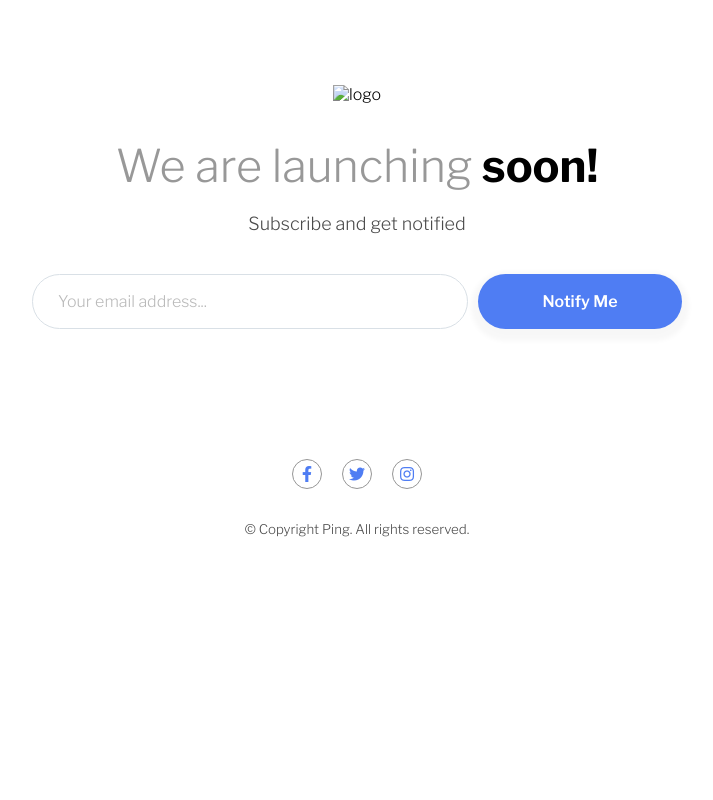
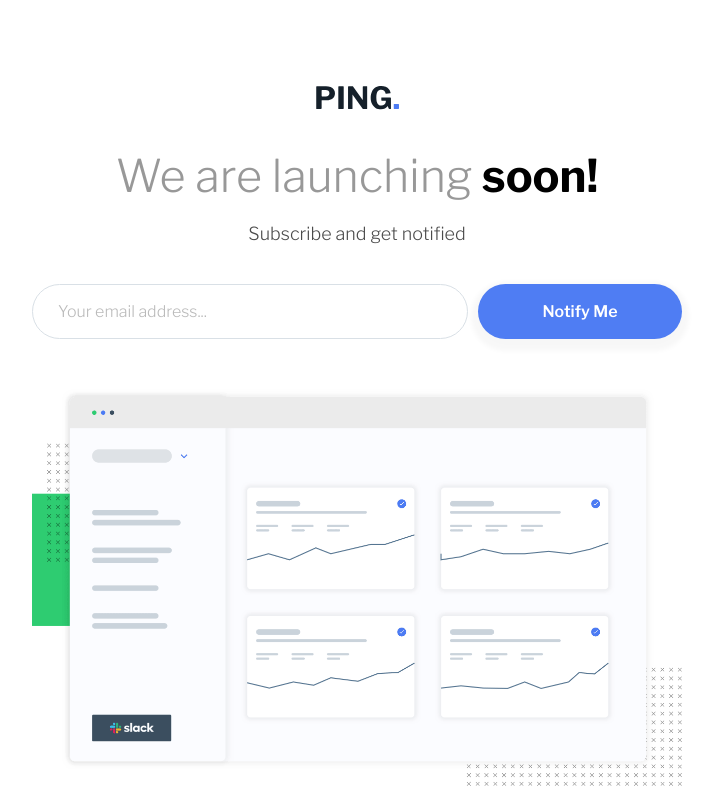
Before and after one commit to Cotamor/Frontend-Mentor-Challenges, a plain HTML site: page ping-coming-soon-page/index.html in a window 1280 px wide. Shown: the top 800 px of the page, without its empty margins (283-996 px from the left). Drawn offline with nearby package versions, Linux system fonts and the light colour scheme; the site is published under a folder, as on GitHub Pages, so addresses that start at the root find nothing.

Commit message:
fixed bug on link

```diff
--- a/ping-coming-soon-page/index.html
+++ b/ping-coming-soon-page/index.html
@@ -20,7 +20,7 @@
     <div id="modal"></div>
     <div class="header">
       <div class="logo">
-        <img src="/images/logo.svg" alt="logo">
+        <img src="./images/logo.svg" alt="logo">
 
       </div>
 
@@ -33,7 +33,7 @@
       </form>
     </div>
     <main>
-      <img class="hero-img" src="/images/illustration-dashboard.png" alt="">
+      <img class="hero-img" src="./images/illustration-dashboard.png" alt="">
     </main>
     <footer>
       <div class="social">
```
